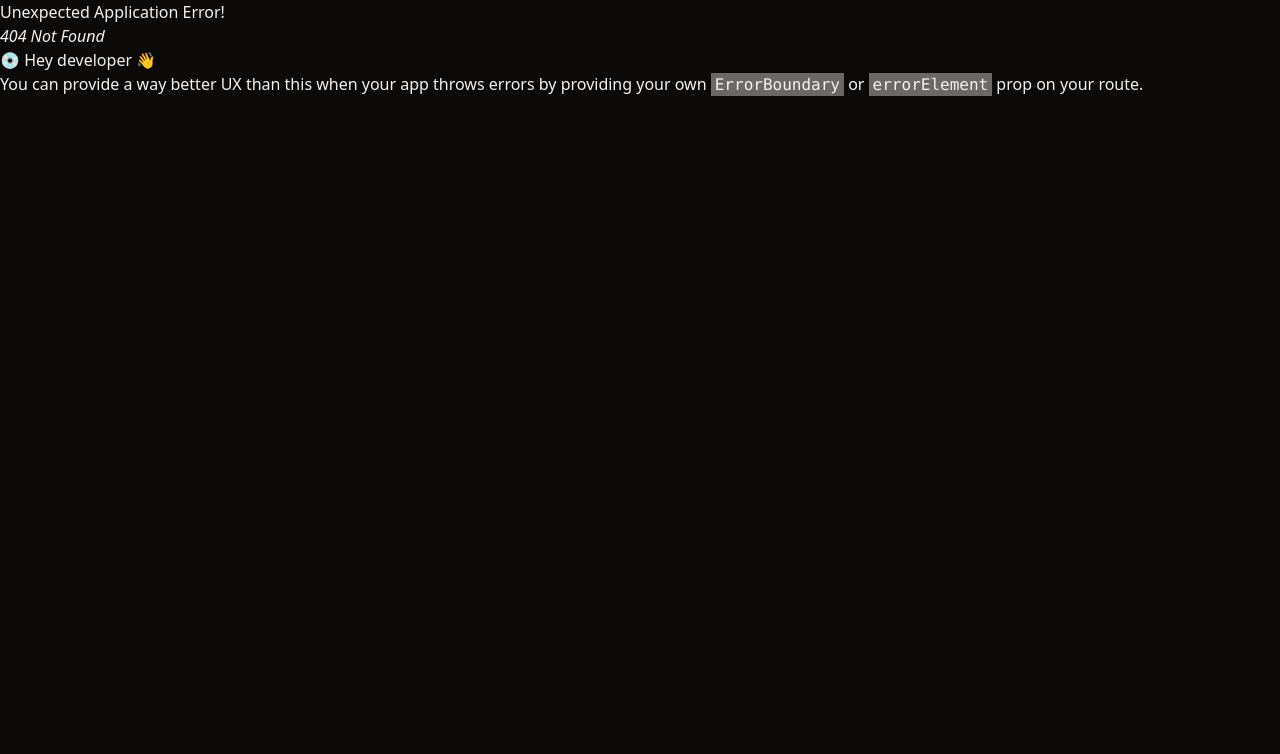
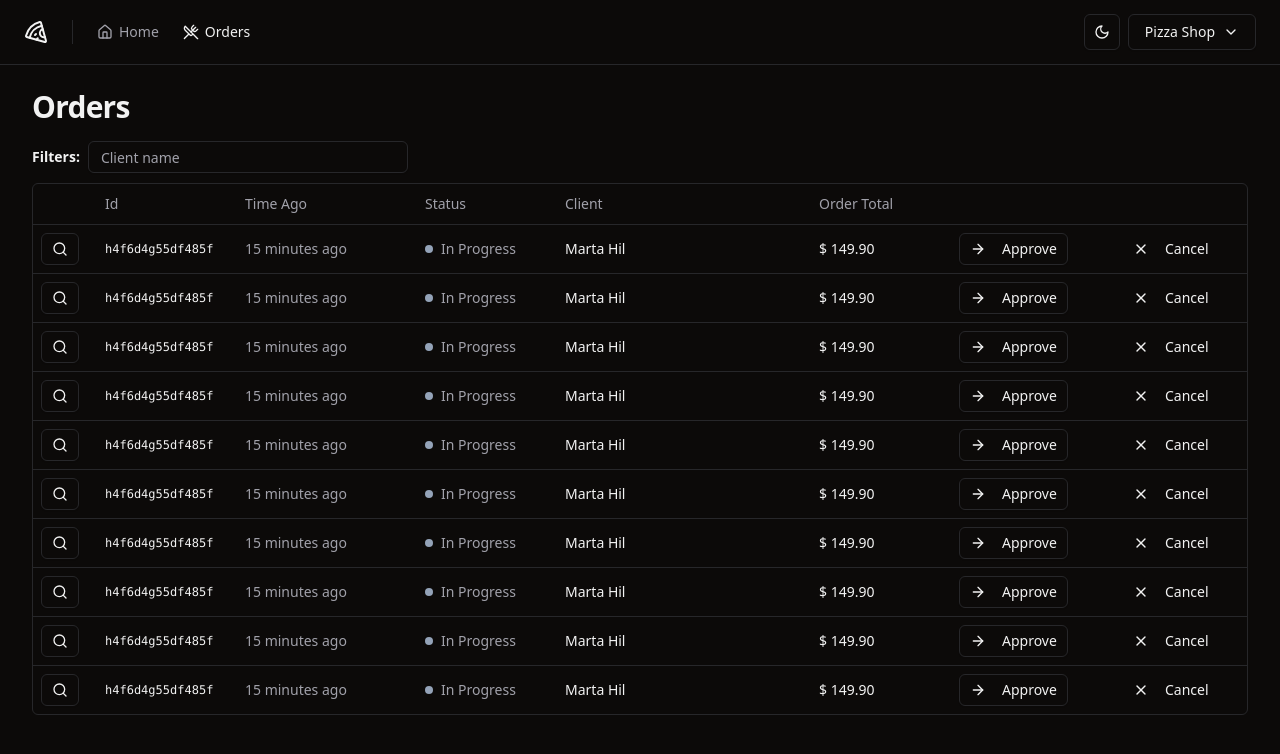
Before and after one commit to martahil/pizzashop-web, a React (Vite) app: page /orders in a window 1280 px wide. Before the commit this address had no page. Shown: the top 754 px of the page. Built offline with nearby package versions, Linux system fonts and the light colour scheme.

Commit message:
Add orders page layout with (table)

```diff
--- a/src/components/ui/button.tsx
+++ b/src/components/ui/button.tsx
@@ -23,6 +23,7 @@
       size: {
         default: "h-9 px-4 py-2",
         sm: "h-8 rounded-md px-3 text-xs",
+        xs: "h-8 px-2.5",
         lg: "h-10 rounded-md px-8",
         icon: "h-9 w-9",
       },
--- /dev/null
+++ b/src/components/ui/table.tsx
@@ -0,0 +1,120 @@
+import * as React from "react"
+
+import { cn } from "@/lib/utils"
+
+const Table = React.forwardRef<
+  HTMLTableElement,
+  React.HTMLAttributes<HTMLTableElement>
+>(({ className, ...props }, ref) => (
+  <div className="relative w-full overflow-auto">
+    <table
+      ref={ref}
+      className={cn("w-full caption-bottom text-sm", className)}
+      {...props}
+    />
+  </div>
+))
+Table.displayName = "Table"
+
+const TableHeader = React.forwardRef<
+  HTMLTableSectionElement,
+  React.HTMLAttributes<HTMLTableSectionElement>
+>(({ className, ...props }, ref) => (
+  <thead ref={ref} className={cn("[&_tr]:border-b", className)} {...props} />
+))
+TableHeader.displayName = "TableHeader"
+
+const TableBody = React.forwardRef<
+  HTMLTableSectionElement,
+  React.HTMLAttributes<HTMLTableSectionElement>
+>(({ className, ...props }, ref) => (
+  <tbody
+    ref={ref}
+    className={cn("[&_tr:last-child]:border-0", className)}
+    {...props}
+  />
+))
+TableBody.displayName = "TableBody"
+
+const TableFooter = React.forwardRef<
+  HTMLTableSectionElement,
+  React.HTMLAttributes<HTMLTableSectionElement>
+>(({ className, ...props }, ref) => (
+  <tfoot
+    ref={ref}
+    className={cn(
+      "border-t bg-muted/50 font-medium [&>tr]:last:border-b-0",
+      className
+    )}
+    {...props}
+  />
+))
+TableFooter.displayName = "TableFooter"
+
+const TableRow = React.forwardRef<
+  HTMLTableRowElement,
+  React.HTMLAttributes<HTMLTableRowElement>
+>(({ className, ...props }, ref) => (
+  <tr
+    ref={ref}
+    className={cn(
+      "border-b transition-colors hover:bg-muted/50 data-[state=selected]:bg-muted",
+      className
+    )}
+    {...props}
+  />
+))
+TableRow.displayName = "TableRow"
+
+const TableHead = React.forwardRef<
+  HTMLTableCellElement,
+  React.ThHTMLAttributes<HTMLTableCellElement>
+>(({ className, ...props }, ref) => (
+  <th
+    ref={ref}
+    className={cn(
+      "h-10 px-2 text-left align-middle font-medium text-muted-foreground [&:has([role=checkbox])]:pr-0 [&>[role=checkbox]]:translate-y-[2px]",
+      className
+    )}
+    {...props}
+  />
+))
+TableHead.displayName = "TableHead"
+
+const TableCell = React.forwardRef<
+  HTMLTableCellElement,
+  React.TdHTMLAttributes<HTMLTableCellElement>
+>(({ className, ...props }, ref) => (
+  <td
+    ref={ref}
+    className={cn(
+      "p-2 align-middle [&:has([role=checkbox])]:pr-0 [&>[role=checkbox]]:translate-y-[2px]",
+      className
+    )}
+    {...props}
+  />
+))
+TableCell.displayName = "TableCell"
+
+const TableCaption = React.forwardRef<
+  HTMLTableCaptionElement,
+  React.HTMLAttributes<HTMLTableCaptionElement>
+>(({ className, ...props }, ref) => (
+  <caption
+    ref={ref}
+    className={cn("mt-4 text-sm text-muted-foreground", className)}
+    {...props}
+  />
+))
+TableCaption.displayName = "TableCaption"
+
+export {
+  Table,
+  TableHeader,
+  TableBody,
+  TableFooter,
+  TableHead,
+  TableRow,
+  TableCell,
+  TableCaption,
+}
--- /dev/null
+++ b/src/pages/app/orders/orders.tsx
@@ -0,0 +1,78 @@
+import { Button } from "@/components/ui/button";
+import { Input } from "@/components/ui/input";
+import { Table, TableBody, TableCell, TableHead, TableHeader, TableRow } from "@/components/ui/table";
+import { ArrowRight, Search, X } from "lucide-react";
+import { Helmet } from "react-helmet-async";
+
+export function Orders() {
+  return (
+    <>
+      <Helmet title='Orders' />
+      <div className="flex flex-col gap-4">
+        <h1 className="text-3xl font-bold tracking-tight">Orders</h1>
+      </div>
+      <div className="space-y-2.5">
+        <form className="flex items-center gap-2">
+          <span className="text-sm font-semibold">Filters:</span>
+          <Input placeholder="Client name" className="h-8 w-[320px]" />
+        </form>
+
+        <div className="border rounded-md">
+          <Table>
+            <TableHeader>
+              <TableRow>
+                <TableHead className="w-[64px]"></TableHead>
+                <TableHead className="w-[140px]">Id</TableHead>
+                <TableHead className="w-[180px]">Time Ago</TableHead>
+                <TableHead className="w-[140px]">Status</TableHead>
+                <TableHead>Client</TableHead>
+                <TableHead className="w-[140px]">Order Total</TableHead>
+                <TableHead className="w-[164px]"></TableHead>
+                <TableHead className="w-[132px]"></TableHead>
+              </TableRow>
+            </TableHeader>
+            <TableBody>
+              {Array.from({ length: 10 }).map((_, i) => {
+                return (
+                  <TableRow key={i}>
+                    <TableCell>
+                      <Button variant='outline' size='xs'>
+                        <Search className="h-3 w-3" />
+                        <span className="sr-only">Order details</span>
+                      </Button>
+                    </TableCell>
+                    <TableCell className="font-mono text-xs font-medium">h4f6d4g55df485f</TableCell>
+                    <TableCell className="text-muted-foreground">15 minutes ago</TableCell>
+                    <TableCell>
+                      <div className="flex items-center gap-2">
+                        <span className="h-2 w-2 rounded-full bg-slate-400"></span>
+                        <span className="font-medium text-muted-foreground">In Progress</span>
+                      </div>
+                    </TableCell>
+                    <TableCell className="font-medium">Marta Hil</TableCell>
+                    <TableCell className="font-medium">
+                      $ 149.90
+                    </TableCell>
+                    <TableCell>
+                      <Button variant='outline' size='xs'>
+                        <ArrowRight className="mr-2 h-3 w-3" />
+                        Approve
+                      </Button>
+                    </TableCell>
+                    <TableCell>
+                      <Button variant='ghost' size='xs'>
+                        <X className="mr-2 h-3 w-3" />
+                        Cancel
+                      </Button>
+                    </TableCell>
+                  </TableRow>
+                )
+              })
+              }
+            </TableBody>
+          </Table>
+        </div>
+      </div>
+    </>
+  )
+}
```
Also changed, not shown: src/routes.tsx (+7 -3 lines).
